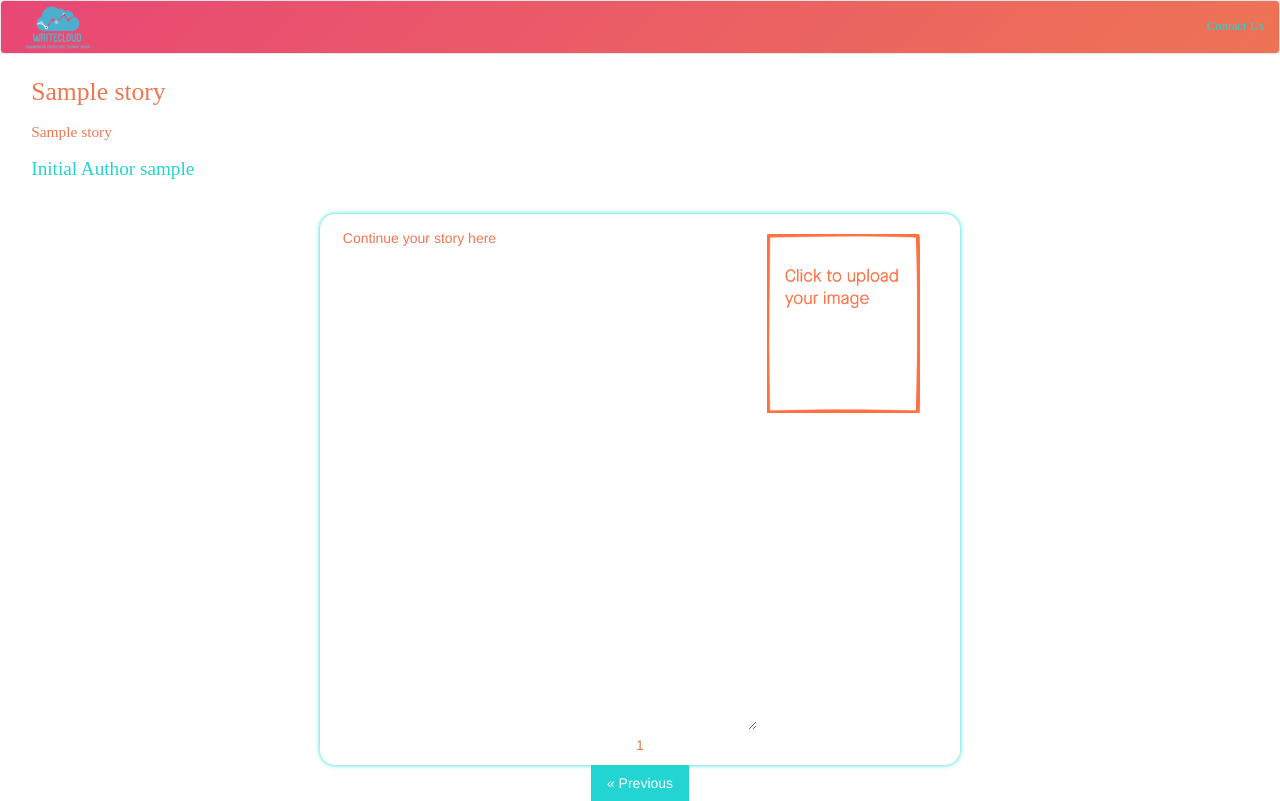
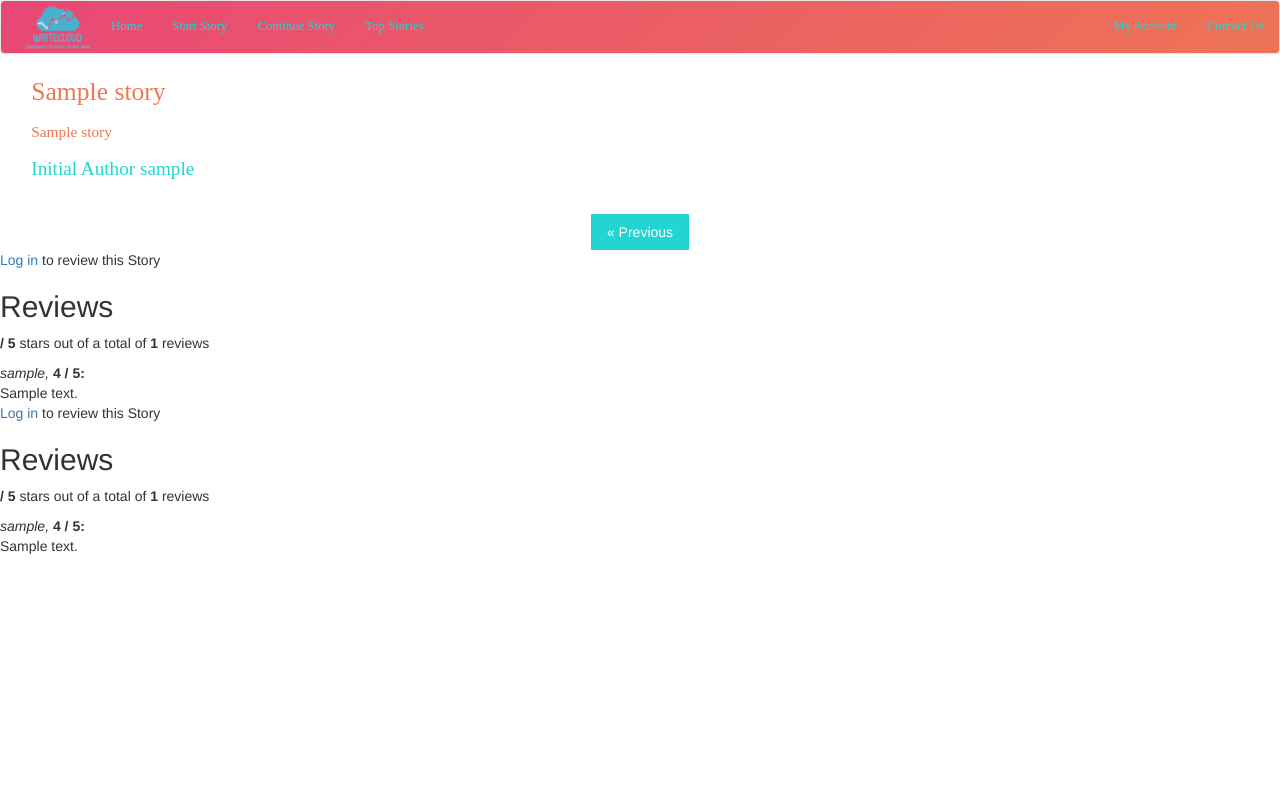
Before and after one commit to Team-9D/Write-Cloud, a Django app: page /story/00000000-0000-0000-0000-000000000001 in a window 1280 px wide. After the commit the page ends 554 px from the top, so only its background shows below. Run offline with Django 3.2, Linux system fonts and the light colour scheme; tables that the repository leaves empty hold one stand-in row (values such as "Sample post"); some libraries are stand-ins or nearby versions.

Commit message:
Further validation for ctreation and continuation of story

```diff
--- a/templates/writecloud/createStory.html
+++ b/templates/writecloud/createStory.html
@@ -253,6 +253,8 @@ function validate() {
   $('input').each(function() {
     if ($(this).val() === '')
         isValid = false;
+    if ($(this).attr("id") === 'in3' && !$.isNumeric($(this).val()))
+        isValid = false;
   });
   return isValid;
 }
--- a/templates/writecloud/story.html
+++ b/templates/writecloud/story.html
@@ -1,5 +1,5 @@
 {% extends 'writecloud/base.html' %}
-{% block header_logged_in %}
+{% block header_logged_out %}
 {% endblock %}
 {% block header_logo %}
 {% endblock %}
@@ -124,8 +124,6 @@ button:hover {
   color: white;
 }
 
-
-
 #arrows{
     display: flex;
     justify-content: center;
@@ -133,10 +131,10 @@ button:hover {
 
 #upload {
 {% if template ==  1 or template ==  3%}
-  background-color: #23d5d2;
+    background-color: #ee7752;
 {% endif %}
 {% if template ==  2 or template ==  4%}
-  background-color: #ee7752;
+    background-color: #23d5d2;
 {% endif %}
   color: white;
 }
@@ -189,7 +187,7 @@ button:hover {
             </div>
     </div>
     {% endif %}
-    {% if counter == pages|length %}
+    {% if pages|return_last_number < total_pages and counter == pages|length or pages|length == 0 %}
     <div class="card" >
         <form action="{% url 'writecloud:story' uuid %}" method="POST" enctype="multipart/form-data">{% csrf_token %}
             <div class="row">
@@ -226,19 +224,13 @@ button:hover {
             <div class="row">
 {#                Now the case where we want to add new content#}
                 <div id="page">
-                    {% if page|length == 0 %}
-                        <p> 1 </p>
-                        <input hidden type="number" id="number" name="number" value="1">
-                    {% endif %}
-                    {% for page in pages %}
-                        {% if forloop.last %}
-                            <p> {{ pages.number|add:1 }} </p>
-                            <input hidden type="number" id="number" name="number" value="{{ page.number|add:1 }}">
-                        {% endif %}
-                    {% endfor %}
+                            <p> {{ pages|return_new_number }} </p>
+                            <input hidden type="number" id="number" name="number" value="{{ pages|return_new_number  }}">
                 </div>
             </div>
+            {% if pages|check_unique_author:user %}
             <button id="upload" type="submit" hidden>Upload</button>
+            {% endif %}
         </form>
     {% endif %}
     </div>
@@ -248,7 +240,7 @@ button:hover {
             <button id="leftClick" name="leftClick" value="{{ counter }}" class="previous">&laquo; Previous</button>
         </form>
     {% endif %}
-    {% if counter < pages|length %}
+    {% if pages|return_number:counter < total_pages %}
     <form id="rightClick_form" method="post" action="{% url 'writecloud:story' uuid %}">{% csrf_token %}
         <button id="rightClick" name="rightClick" value="{{ counter }}" class="next">Next &raquo;</button>
     </form>
@@ -258,7 +250,7 @@ button:hover {
 {#display comments if story complete#}
 
 {% block footer_block %}
-    {% if page|length == total_pages %}
+    {% if pages|length == total_pages %}
     {% if user_authenticated %}
         {% if user_review.present %}
             <h2>Your review</h2>
--- a/writecloud/templatetags/my_custom_tags.py
+++ b/writecloud/templatetags/my_custom_tags.py
@@ -61,3 +61,27 @@ def return_content(pages, counter):
 @register.filter
 def return_image(pages, counter):
     return pages[counter]['image'].url
+
+
+@register.filter
+def return_last_number(pages):
+    if len(pages) > 0:
+        return pages[-1]['number']
+    else:
+        return 0
+
+
+@register.filter
+def return_new_number(pages):
+    if len(pages) > 0:
+        return pages[-1]['number'] + 1
+    else:
+        return 1
+
+
+@register.filter
+def check_unique_author(pages, user):
+    for i in range(len(pages)):
+        if str(pages[i]['author']) == user.username:
+            return False
+    return True
--- a/writecloud/views.py
+++ b/writecloud/views.py
@@ -189,15 +189,15 @@ def story(request, story_uuid):
 
 
             # if the request is GET, pass them the default bound form
-            # else:
-            # form = ReviewForm({
-            #     'author': request.user,
-            #     'story': story,
-            # })
-            #
-            # context_dict.update({
-            #     'form': form,
-            # })
+            else:
+                form = ReviewForm({
+                    'author': request.user,
+                    'story': story,
+                })
+
+                context_dict.update({
+                    'form': form,
+                })
 
     # if the user is not logged in:
     else:
```
Lines whose indentation alone changed are shown as unchanged.
